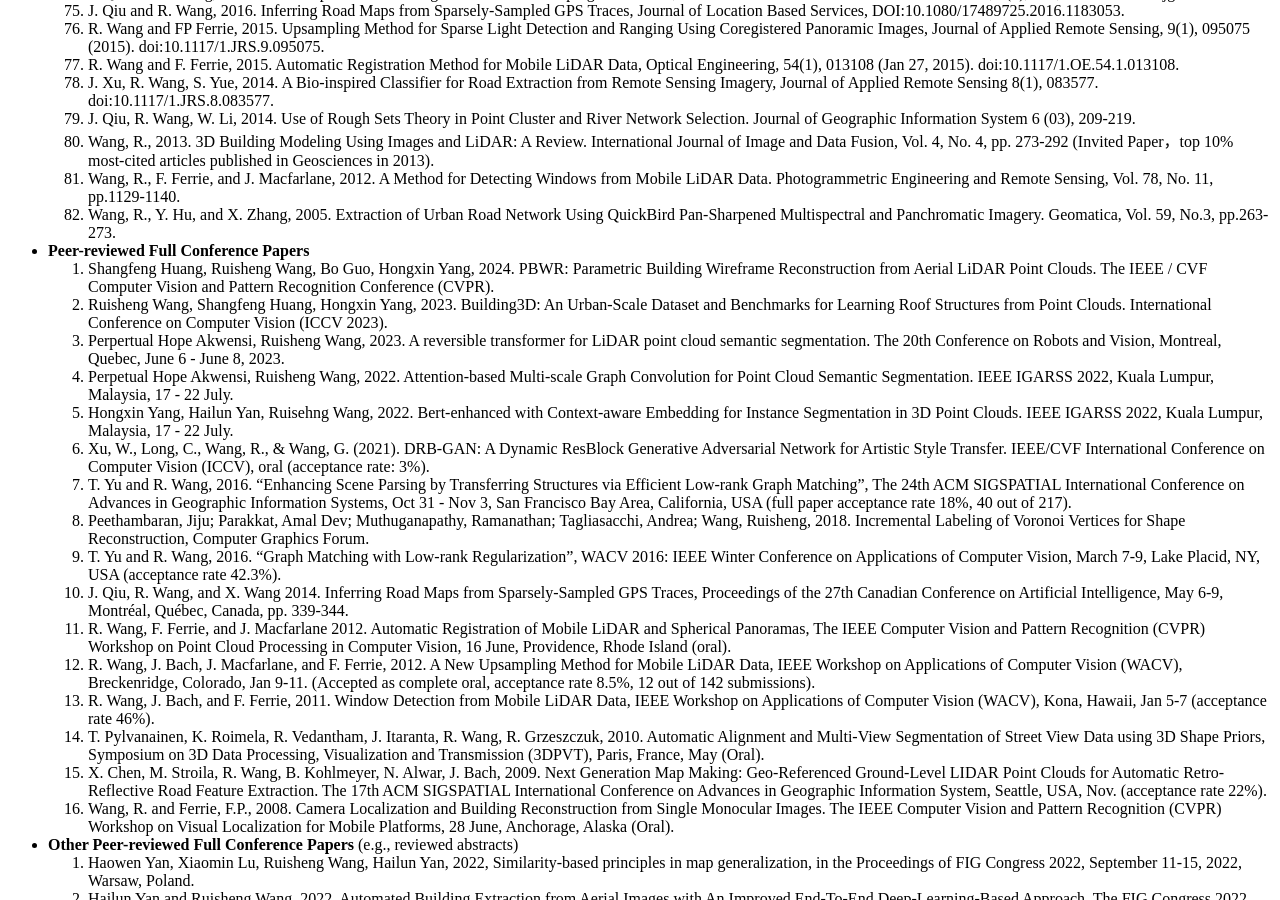
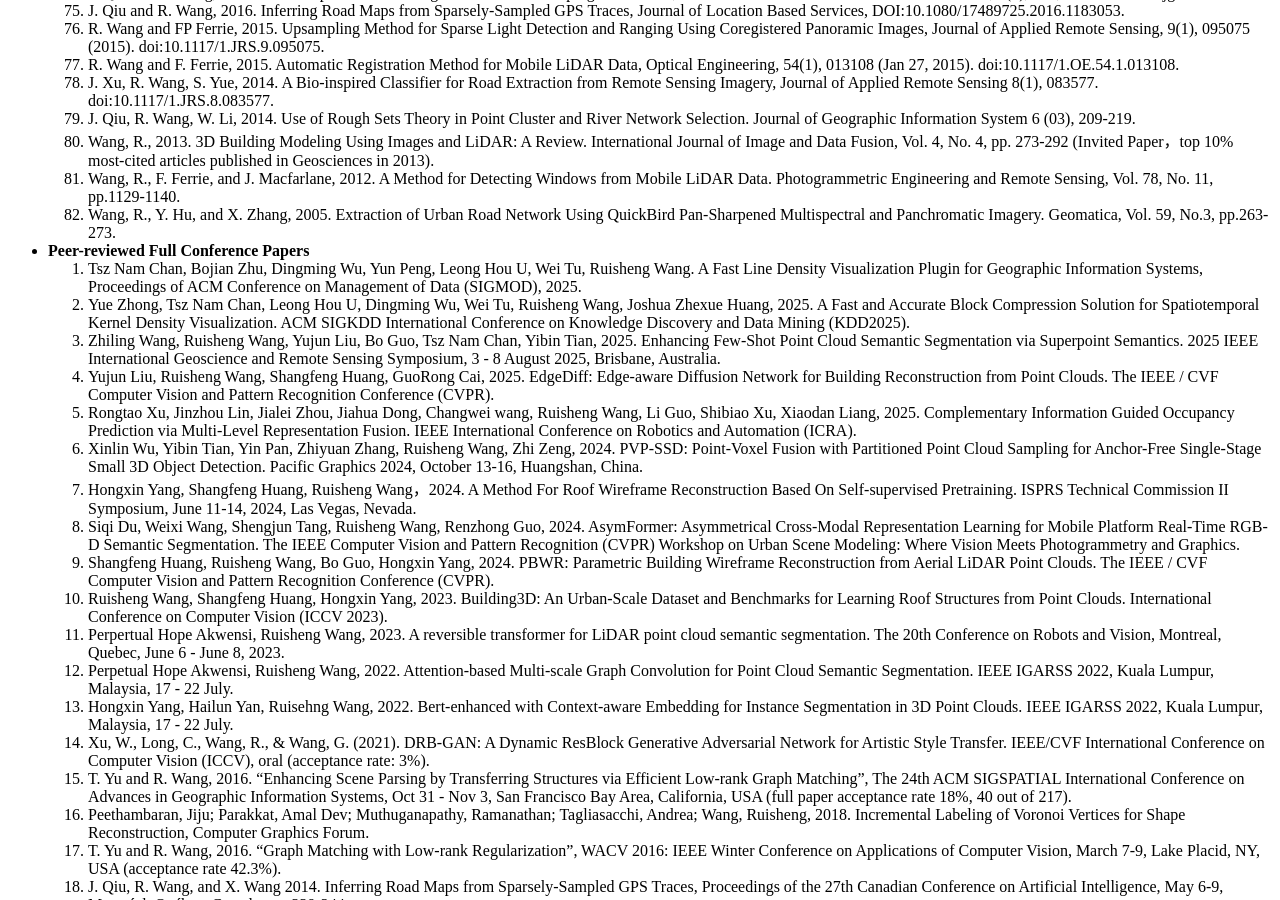
Before and after one commit to ruishengwang/ruishengwang.github.io, a Jekyll site: the page built from _pages/includes/publications.md, in a window 1280 px wide and 900 px high, scrolled down 3325 px. Built offline with Jekyll 4.4.1, drawn with Linux system fonts in a browser that asks for light colours; our own code applies the rules of GitHub Pages for plain Markdown files.

Commit message:
Update publications.md

```diff
--- a/_pages/includes/publications.md
+++ b/_pages/includes/publications.md
@@ -91,22 +91,30 @@ Photogrammetric Engineering & Remote Sensing.
 61.	Wang, R., Y. Hu, and X. Zhang, 2005. Extraction of Urban Road Network Using QuickBird Pan-Sharpened Multispectral and Panchromatic Imagery. Geomatica, Vol. 59, No.3, pp.263-273.
 
 - **Peer-reviewed Full Conference Papers**
-1.	Shangfeng Huang, Ruisheng Wang, Bo Guo, Hongxin Yang, 2024. PBWR: Parametric Building Wireframe Reconstruction from Aerial LiDAR Point Clouds. The IEEE / CVF Computer Vision and Pattern Recognition Conference (CVPR).
-2.	Ruisheng Wang, Shangfeng Huang, Hongxin Yang, 2023. Building3D: An Urban-Scale Dataset and Benchmarks for Learning Roof Structures from Point Clouds. International Conference on Computer Vision (ICCV 2023).
-3.	Perpertual Hope Akwensi, Ruisheng Wang, 2023. A reversible transformer for LiDAR point cloud semantic segmentation. The 20th Conference on Robots and Vision, Montreal, Quebec, June 6 - June 8, 2023.
-4.	Perpetual Hope Akwensi, Ruisheng Wang, 2022. Attention-based Multi-scale Graph Convolution for Point Cloud Semantic Segmentation. IEEE IGARSS 2022, Kuala Lumpur, Malaysia, 17 - 22 July.
-5.	Hongxin Yang, Hailun Yan, Ruisehng Wang, 2022. Bert-enhanced with Context-aware Embedding for Instance Segmentation in 3D Point Clouds. IEEE IGARSS 2022, Kuala Lumpur, Malaysia, 17 - 22 July.
-6.	Xu, W., Long, C., Wang, R., & Wang, G. (2021). DRB-GAN: A Dynamic ResBlock Generative Adversarial Network for Artistic Style Transfer. IEEE/CVF International Conference on Computer Vision (ICCV), oral (acceptance rate: 3%).
-7.	T. Yu and R. Wang, 2016. "Enhancing Scene Parsing by Transferring Structures via Efficient Low-rank Graph Matching", The 24th ACM SIGSPATIAL International Conference on Advances in Geographic Information Systems, Oct 31 - Nov 3, San Francisco Bay Area, California, USA (full paper acceptance rate 18%, 40 out of 217).
-8.	Peethambaran, Jiju; Parakkat, Amal Dev; Muthuganapathy, Ramanathan; Tagliasacchi, Andrea; Wang, Ruisheng, 2018. Incremental Labeling of Voronoi Vertices for Shape Reconstruction, Computer Graphics Forum.
-9.	T. Yu and R. Wang, 2016. "Graph Matching with Low-rank Regularization", WACV 2016: IEEE Winter Conference on Applications of Computer Vision, March 7-9, Lake Placid, NY, USA (acceptance rate 42.3%).
-10.	J. Qiu, R. Wang, and X. Wang 2014. Inferring Road Maps from Sparsely-Sampled GPS Traces, Proceedings of the 27th Canadian Conference on Artificial Intelligence, May 6-9, Montréal, Québec, Canada, pp. 339-344.
-11.	R. Wang, F. Ferrie, and J. Macfarlane 2012. Automatic Registration of Mobile LiDAR and Spherical Panoramas, The IEEE Computer Vision and Pattern Recognition (CVPR) Workshop on Point Cloud Processing in Computer Vision, 16 June, Providence, Rhode Island (oral).
-12.	R. Wang, J. Bach, J. Macfarlane, and F. Ferrie, 2012. A New Upsampling Method for Mobile LiDAR Data, IEEE Workshop on Applications of Computer Vision (WACV), Breckenridge, Colorado, Jan 9-11. (Accepted as complete oral, acceptance rate 8.5%, 12 out of 142 submissions).
-13.	R. Wang, J. Bach, and F. Ferrie, 2011. Window Detection from Mobile LiDAR Data, IEEE Workshop on Applications of Computer Vision (WACV), Kona, Hawaii, Jan 5-7 (acceptance rate 46%).
-14.	T. Pylvanainen, K. Roimela, R. Vedantham, J. Itaranta, R. Wang, R. Grzeszczuk, 2010. Automatic Alignment and Multi-View Segmentation of Street View Data using 3D Shape Priors, Symposium on 3D Data Processing, Visualization and Transmission (3DPVT), Paris, France, May (Oral).
-15.	X. Chen, M. Stroila, R. Wang, B. Kohlmeyer, N. Alwar, J. Bach, 2009. Next Generation Map Making: Geo-Referenced Ground-Level LIDAR Point Clouds for Automatic Retro-Reflective Road Feature Extraction. The 17th ACM SIGSPATIAL International Conference on Advances in Geographic Information System, Seattle, USA, Nov. (acceptance rate 22%).
-16.	Wang, R. and Ferrie, F.P., 2008. Camera Localization and Building Reconstruction from Single Monocular Images. The IEEE Computer Vision and Pattern Recognition (CVPR) Workshop on Visual Localization for Mobile Platforms, 28 June, Anchorage, Alaska (Oral).
+1. Tsz Nam Chan, Bojian Zhu, Dingming Wu, Yun Peng, Leong Hou U, Wei Tu, Ruisheng Wang. A Fast Line Density Visualization Plugin for Geographic Information Systems, Proceedings of ACM Conference on Management of Data (SIGMOD), 2025.
+2.	Yue Zhong, Tsz Nam Chan, Leong Hou U, Dingming Wu, Wei Tu, Ruisheng Wang, Joshua Zhexue Huang, 2025. A Fast and Accurate Block Compression Solution for Spatiotemporal Kernel Density Visualization. ACM SIGKDD International Conference on Knowledge Discovery and Data Mining (KDD2025).
+3.	Zhiling Wang, Ruisheng Wang, Yujun Liu, Bo Guo, Tsz Nam Chan, Yibin Tian, 2025. Enhancing Few-Shot Point Cloud Semantic Segmentation via Superpoint Semantics. 2025 IEEE International Geoscience and Remote Sensing Symposium, 3 - 8 August 2025, Brisbane, Australia.
+4.	Yujun Liu, Ruisheng Wang, Shangfeng Huang, GuoRong Cai, 2025. EdgeDiff: Edge-aware Diffusion Network for Building Reconstruction from Point Clouds. The IEEE / CVF Computer Vision and Pattern Recognition Conference (CVPR).
+5.	Rongtao Xu, Jinzhou Lin, Jialei Zhou, Jiahua Dong, Changwei wang, Ruisheng Wang, Li Guo, Shibiao Xu, Xiaodan Liang, 2025. Complementary Information Guided Occupancy Prediction via Multi-Level Representation Fusion. IEEE International Conference on Robotics and Automation (ICRA).
+6.	Xinlin Wu, Yibin Tian, Yin Pan, Zhiyuan Zhang, Ruisheng Wang, Zhi Zeng, 2024. PVP-SSD: Point-Voxel Fusion with Partitioned Point Cloud Sampling for Anchor-Free Single-Stage Small 3D Object Detection. Pacific Graphics 2024, October 13-16, Huangshan, China.
+7.	Hongxin Yang, Shangfeng Huang, Ruisheng Wang，2024. A Method For Roof Wireframe Reconstruction Based On Self-supervised Pretraining. ISPRS Technical Commission II Symposium, June 11-14, 2024, Las Vegas, Nevada.
+8.	Siqi Du, Weixi Wang, Shengjun Tang, Ruisheng Wang, Renzhong Guo, 2024. AsymFormer: Asymmetrical Cross-Modal Representation Learning for Mobile Platform Real-Time RGB-D Semantic Segmentation. The IEEE Computer Vision and Pattern Recognition (CVPR) Workshop on Urban Scene Modeling: Where Vision Meets Photogrammetry and Graphics.
+2.	Shangfeng Huang, Ruisheng Wang, Bo Guo, Hongxin Yang, 2024. PBWR: Parametric Building Wireframe Reconstruction from Aerial LiDAR Point Clouds. The IEEE / CVF Computer Vision and Pattern Recognition Conference (CVPR).
+3.	Ruisheng Wang, Shangfeng Huang, Hongxin Yang, 2023. Building3D: An Urban-Scale Dataset and Benchmarks for Learning Roof Structures from Point Clouds. International Conference on Computer Vision (ICCV 2023).
+4.	Perpertual Hope Akwensi, Ruisheng Wang, 2023. A reversible transformer for LiDAR point cloud semantic segmentation. The 20th Conference on Robots and Vision, Montreal, Quebec, June 6 - June 8, 2023.
+5.	Perpetual Hope Akwensi, Ruisheng Wang, 2022. Attention-based Multi-scale Graph Convolution for Point Cloud Semantic Segmentation. IEEE IGARSS 2022, Kuala Lumpur, Malaysia, 17 - 22 July.
+6.	Hongxin Yang, Hailun Yan, Ruisehng Wang, 2022. Bert-enhanced with Context-aware Embedding for Instance Segmentation in 3D Point Clouds. IEEE IGARSS 2022, Kuala Lumpur, Malaysia, 17 - 22 July.
+7.	Xu, W., Long, C., Wang, R., & Wang, G. (2021). DRB-GAN: A Dynamic ResBlock Generative Adversarial Network for Artistic Style Transfer. IEEE/CVF International Conference on Computer Vision (ICCV), oral (acceptance rate: 3%).
+8.	T. Yu and R. Wang, 2016. "Enhancing Scene Parsing by Transferring Structures via Efficient Low-rank Graph Matching", The 24th ACM SIGSPATIAL International Conference on Advances in Geographic Information Systems, Oct 31 - Nov 3, San Francisco Bay Area, California, USA (full paper acceptance rate 18%, 40 out of 217).
+9.	Peethambaran, Jiju; Parakkat, Amal Dev; Muthuganapathy, Ramanathan; Tagliasacchi, Andrea; Wang, Ruisheng, 2018. Incremental Labeling of Voronoi Vertices for Shape Reconstruction, Computer Graphics Forum.
+10.	T. Yu and R. Wang, 2016. "Graph Matching with Low-rank Regularization", WACV 2016: IEEE Winter Conference on Applications of Computer Vision, March 7-9, Lake Placid, NY, USA (acceptance rate 42.3%).
+11.	J. Qiu, R. Wang, and X. Wang 2014. Inferring Road Maps from Sparsely-Sampled GPS Traces, Proceedings of the 27th Canadian Conference on Artificial Intelligence, May 6-9, Montréal, Québec, Canada, pp. 339-344.
+12.	R. Wang, F. Ferrie, and J. Macfarlane 2012. Automatic Registration of Mobile LiDAR and Spherical Panoramas, The IEEE Computer Vision and Pattern Recognition (CVPR) Workshop on Point Cloud Processing in Computer Vision, 16 June, Providence, Rhode Island (oral).
+13.	R. Wang, J. Bach, J. Macfarlane, and F. Ferrie, 2012. A New Upsampling Method for Mobile LiDAR Data, IEEE Workshop on Applications of Computer Vision (WACV), Breckenridge, Colorado, Jan 9-11. (Accepted as complete oral, acceptance rate 8.5%, 12 out of 142 submissions).
+14.	R. Wang, J. Bach, and F. Ferrie, 2011. Window Detection from Mobile LiDAR Data, IEEE Workshop on Applications of Computer Vision (WACV), Kona, Hawaii, Jan 5-7 (acceptance rate 46%).
+15.	T. Pylvanainen, K. Roimela, R. Vedantham, J. Itaranta, R. Wang, R. Grzeszczuk, 2010. Automatic Alignment and Multi-View Segmentation of Street View Data using 3D Shape Priors, Symposium on 3D Data Processing, Visualization and Transmission (3DPVT), Paris, France, May (Oral).
+16.	X. Chen, M. Stroila, R. Wang, B. Kohlmeyer, N. Alwar, J. Bach, 2009. Next Generation Map Making: Geo-Referenced Ground-Level LIDAR Point Clouds for Automatic Retro-Reflective Road Feature Extraction. The 17th ACM SIGSPATIAL International Conference on Advances in Geographic Information System, Seattle, USA, Nov. (acceptance rate 22%).
+17.	Wang, R. and Ferrie, F.P., 2008. Camera Localization and Building Reconstruction from Single Monocular Images. The IEEE Computer Vision and Pattern Recognition (CVPR) Workshop on Visual Localization for Mobile Platforms, 28 June, Anchorage, Alaska (Oral).
 
 
 - **Other Peer-reviewed Full Conference Papers** (e.g., reviewed abstracts)
```
